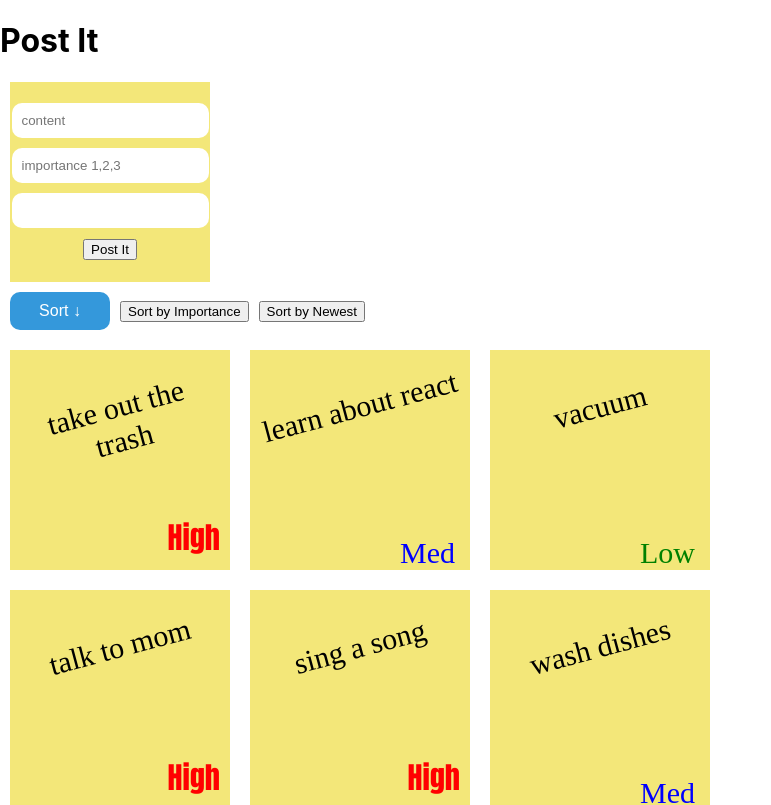
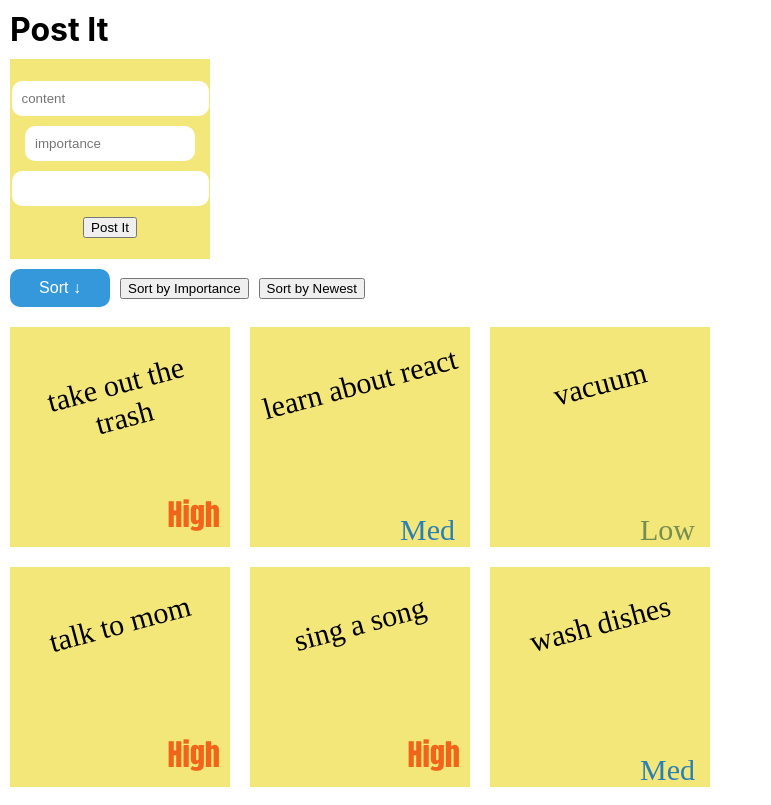
Before and after one commit to 4nth0ny1/post-it, a React (Create React App) app: page / in a window 1280 px wide. Shown: the top 805 px of the page, without its empty margins (0-771 px from the left). Built offline with nearby package versions, Linux system fonts and the light colour scheme.

Commit message:
only allowing 1,2,3 in the important create field

```diff
--- a/src/App.css
+++ b/src/App.css
@@ -71,6 +71,7 @@
   border-radius: 10px;
   padding: 10px;
   border: none;
+  min-width: 150px;
 }
 
 .delete-show {
@@ -110,17 +111,17 @@
 }
 
 .high {
-  color: red;
+  color: #f26419;
   font-family: Impact, Haettenschweiler, "Arial Narrow Bold", sans-serif;
 }
 
 .med {
-  color: blue;
+  color: #2980b9;
   padding: 0 15px 0 0;
 }
 
 .low {
-  color: green;
+  color: #758e4f;
   padding: 0 15px 0 0;
 }
 
@@ -183,3 +184,7 @@ div.sort-button-group {
 div.sort-button-group > button {
   margin-left: 10px;
 }
+
+.app-title {
+  margin: 10px;
+}
--- a/src/App.js
+++ b/src/App.js
@@ -79,7 +79,7 @@ function App() {
 
   return (
     <>
-      <h1>Post It</h1>
+      <h1 className="app-title">Post It</h1>
       <PostForm addNote={addNote} findNextId={findNextId} />
       <div className="sort-button-group">
         <div className="dropdown">
--- a/src/components/PostForm.jsx
+++ b/src/components/PostForm.jsx
@@ -38,7 +38,7 @@ class PostForm extends Component {
                     <label htmlFor="content"></label>
                     <input className="form-input" type="text" placeholder="content" onChange={onChange} name="content" id="content" />
                     <label htmlFor="importance"></label>
-                    <input type="number"  className="form-input" placeholder="importance 1,2,3" onChange={onChange} name="importance" id="importance" />
+                    <input type="number"  className="form-input" placeholder="importance" onChange={onChange} min="1" max="3" name="importance" id="importance" />
                     <label htmlFor="id"></label>
                     <input type="number" className="form-input" onChange={onChange} name="id" id="id" value={addNewId}/>
                     <button type="submit">Post It</button>
```
